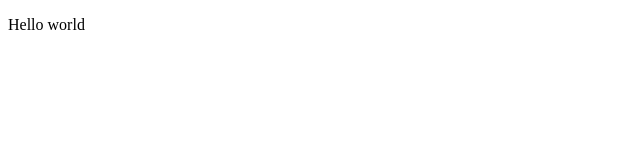
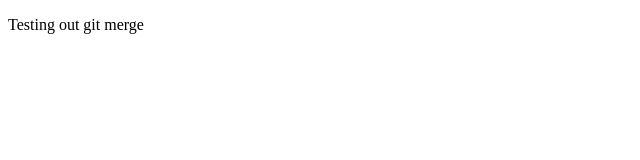
Before and after one commit to MrAjMann/test-merging, a plain HTML site: page index.html in a window 1280 px wide. Shown: the full height of the page, 0-640 px from the left. Drawn offline with Linux system fonts and the light colour scheme.

Commit message:
changed text in paragraph tag

```diff
--- a/index.html
+++ b/index.html
@@ -8,7 +8,7 @@
   </head>
   <body>
     <div class="container">
-      <p>Hello world</p>
+      <p>Testing out git merge</p>
     </div>
   </body>
 </html>
```
